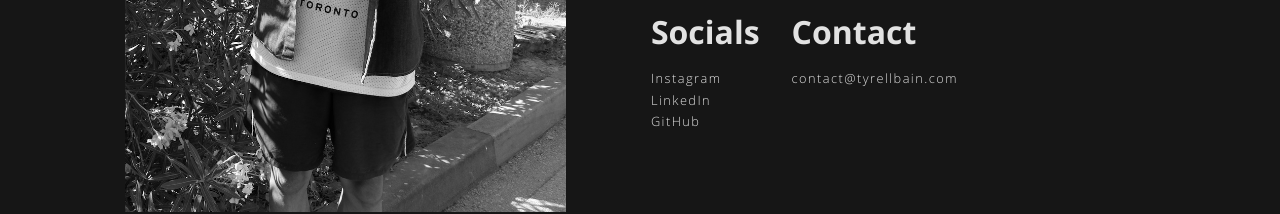
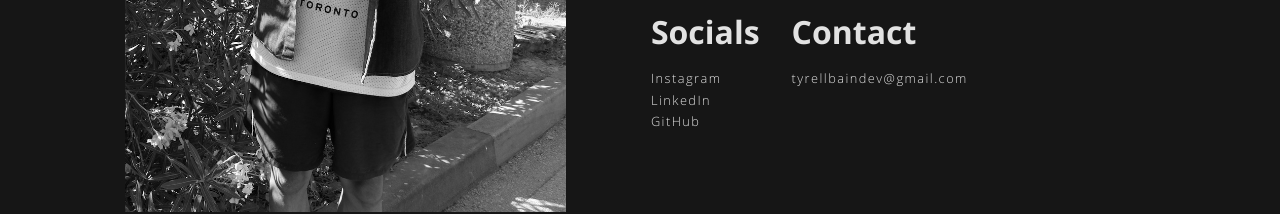
Before and after one commit to tyrellbain/portfolio, a Next.js app: page /about in a window 1280 px wide. Shown: the part 492-706 px from the top of the page. Built offline with nearby package versions, Linux system fonts and the light colour scheme.

Commit message:
chore: update email address

```diff
--- a/src/pages/about/index.js
+++ b/src/pages/about/index.js
@@ -62,7 +62,7 @@
             </div>
             <div className={classnames(styles.contact)}>
               <h3 className={classnames(styles.subheading)}>Contact</h3>
-              <p>contact@tyrellbain.com</p>
+              <p>tyrellbaindev@gmail.com</p>
             </div>
           </div>
         </div>
```
